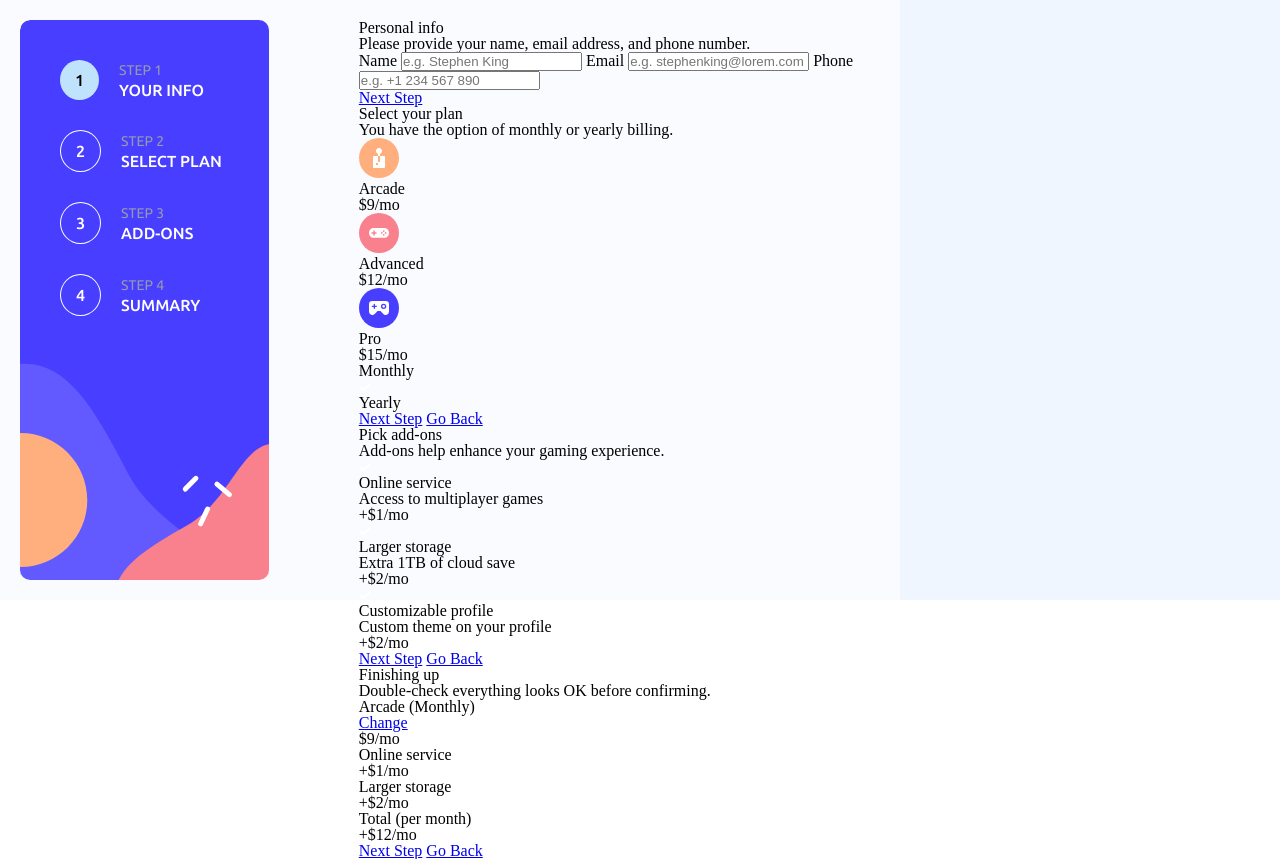
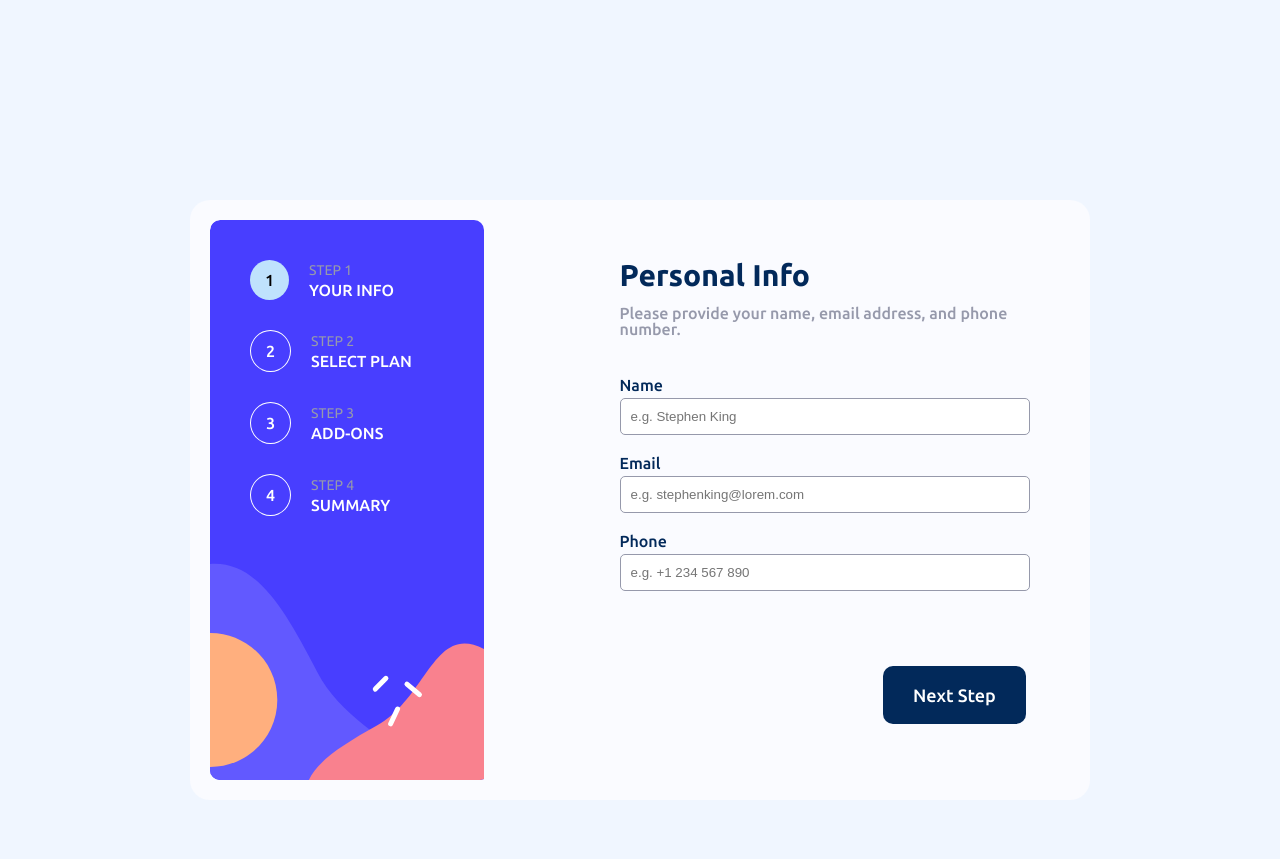
Before and after one commit to yassineboukhla/multi-step-form, a plain HTML site: page index.html in a window 1280 px wide. After the commit the page ends 800 px from the top, so only its background shows below. Drawn offline with Linux system fonts and the light colour scheme.

Commit message:
Step 1 details styling finished

```diff
--- a/index.html
+++ b/index.html
@@ -56,6 +56,7 @@
               Please provide your name, email address, and phone number.
             </p>
             <form action="" class="form">
+              <div class="form-wrapper">
                 <label for="name">Name</label>
                 <input
                   type="text"
@@ -63,6 +64,8 @@
                   id=""
                   placeholder="e.g. Stephen King"
                 />
+              </div>
+              <div class="form-wrapper">
                 <label for="email">Email</label>
                 <input
                   type="email"
@@ -70,17 +73,21 @@
                   id=""
                   placeholder="e.g. stephenking@lorem.com"
                 />
+              </div>
+
+              <div class="form-wrapper">
                 <label for="phone">Phone</label>
                 <input
-                type="number"
+                  type="text"
                   name=""
                   id=""
                   placeholder="e.g. +1 234 567 890"
                 />
+              </div>
             </form>
-            <a href="#" class="btn">Next Step</a>
+            <a href="#" class="btn-next">Next Step</a>
           </div>
-          <div class="detail">
+          <div class="detail hidden">
             <h1 class="detail-title">Select your plan</h1>
             <p class="detail-paragraph">
               You have the option of monthly or yearly billing.
@@ -116,7 +123,7 @@
             <a href="#" class="btn-next">Next Step</a>
             <a href="#" class="btn-back">Go Back</a>
           </div>
-          <div class="detail">
+          <div class="detail hidden">
             <h1 class="detail-title">Pick add-ons</h1>
             <p class="detail-paragraph">
               Add-ons help enhance your gaming experience.
@@ -153,7 +160,7 @@
             <a href="#" class="btn-next">Next Step</a>
             <a href="#" class="btn-back">Go Back</a>
           </div>
-          <div class="detail">
+          <div class="detail hidden">
             <h1 class="detail-title">Finishing up</h1>
             <p class="detail-paragraph">
               Double-check everything looks OK before confirming.
--- a/style.css
+++ b/style.css
@@ -161,6 +161,7 @@ table {
 }
 
 /* Main styling */
+body,
 .main {
   background-color: var(--color-neutral-magnolia);
   width: 100%;
@@ -175,6 +176,9 @@ table {
   display: flex;
   padding: 20px;
   gap: 90px;
+  border-radius: 20px;
+  margin-inline: auto;
+  margin-top: 200px;
 }
 
 /* Steps section styling */
@@ -225,3 +229,62 @@ table {
   font-family: "Ubuntu";
   font-weight: 500;
 }
+
+.hidden {
+  display: none;
+}
+/* Details styling */
+.details {
+  padding: 40px;
+  /* background-color: aqua; */
+  position: relative;
+}
+.detail {
+}
+.detail-title {
+  font-size: 30px;
+  font-family: "Ubuntu";
+  font-weight: 700;
+  text-transform: capitalize;
+  color: var(--color-marine-blue);
+  margin-block-end: 15px;
+}
+.detail-paragraph {
+  color: var(--color-neutral-gray);
+  font-family: "Ubuntu";
+  font-weight: 500;
+  margin-block-end: 40px;
+}
+.form {
+  display: flex;
+  flex-direction: column;
+  gap: 20px;
+}
+.form-wrapper {
+  display: flex;
+  flex-direction: column;
+  gap: 5px;
+}
+.form label {
+  color: var(--color-marine-blue);
+  font-family: "Ubuntu";
+  font-weight: 500;
+}
+.btn-next {
+  position: absolute;
+  bottom: 10%;
+  right: 9%;
+  text-decoration: none;
+  font-family: "Ubuntu";
+  font-weight: 500;
+  font-size: 18px;
+  color: white;
+  background-color: var(--color-marine-blue);
+  padding: 20px 30px;
+  border-radius: 10px;
+}
+input {
+  padding: 10px;
+  border-radius: 5px;
+  border: 1px solid var(--color-neutral-gray);
+}
```
Lines whose indentation alone changed are shown as unchanged.
